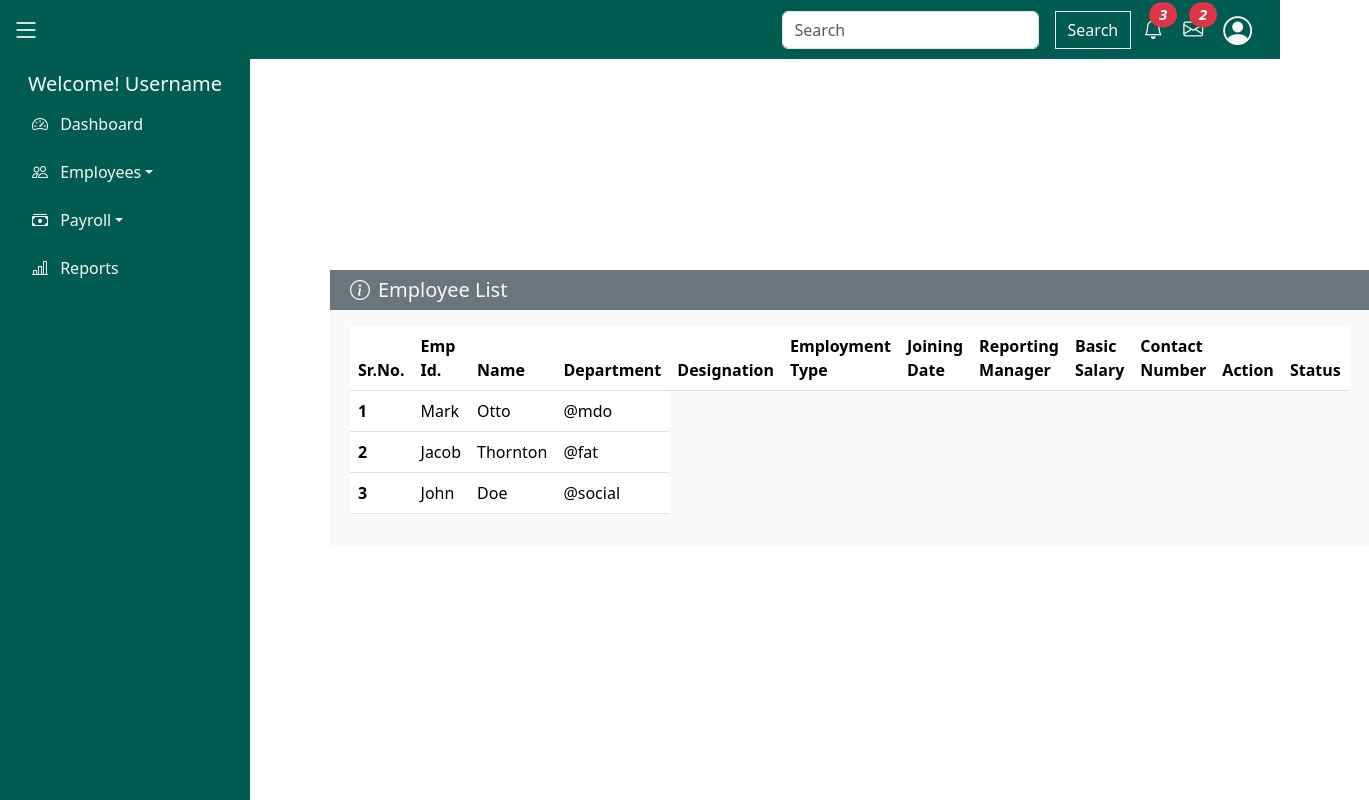
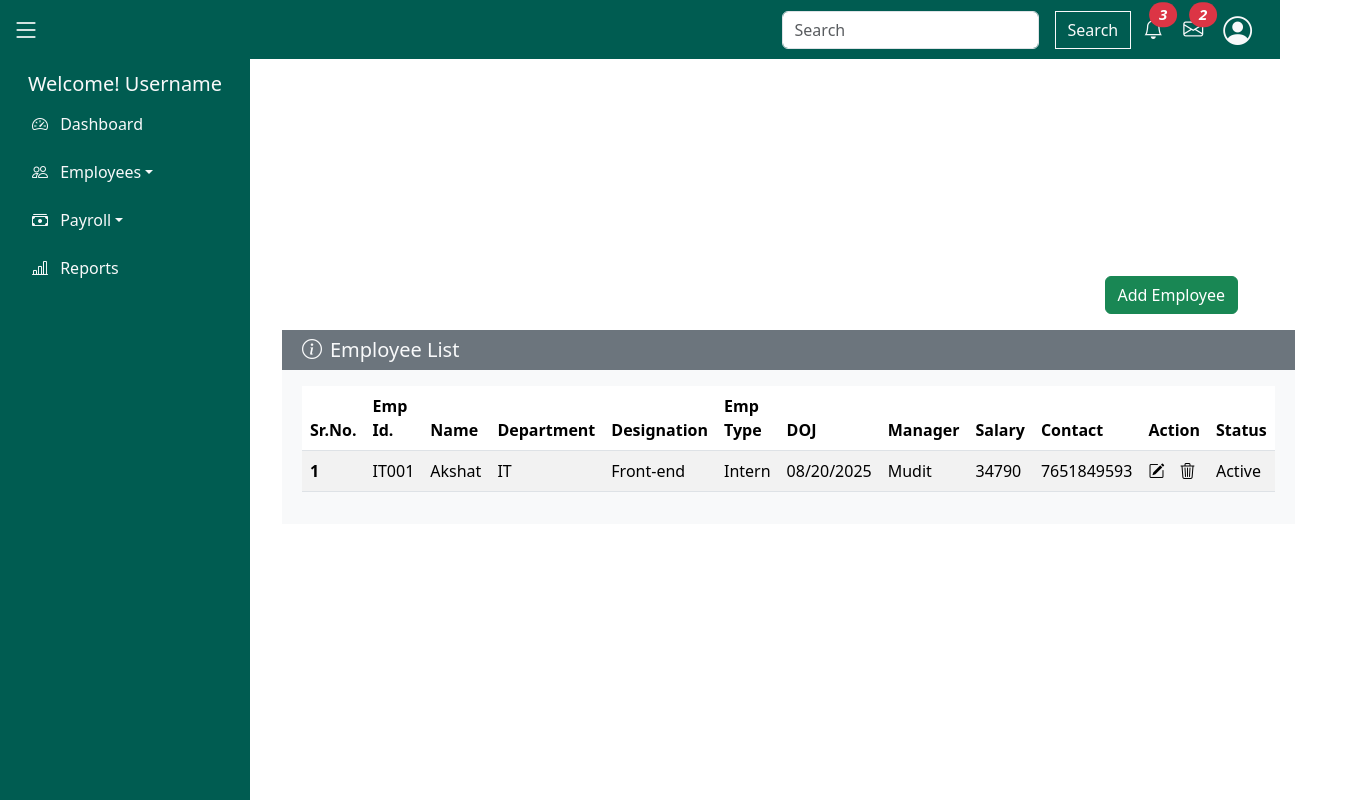
Before and after one commit to ankitsrajput/hrms, a React (Vite) app: page /admin/employees in a window 1280 px wide. Shown: the whole page, 1369 px wide, since content can reach past the window. Built offline with nearby package versions, Linux system fonts and the light colour scheme.

Commit message:
all emp update

```diff
--- a/src/Components/Admin/AddEmp.jsx
+++ b/src/Components/Admin/AddEmp.jsx
@@ -33,7 +33,7 @@ const AddEmp = () => {
                                 <input type="text" class="form-control" id="lname" />
                             </div>
                             <div class="col-md-4">
-                                <label for="empDob" class="form-label">Date of Birth</label>
+                                <label for="empDob" class="form-label">Date of Birth (MM/DD/YY)</label>
                                 <input type="date" class="form-control" id="empDob" />
                             </div>
                             <div class="col-md-4">
@@ -157,7 +157,7 @@ const AddEmp = () => {
                                 </select>
                             </div>
                             <div class="col-md-4">
-                                <label for="doj" class="form-label">Joining Date</label>
+                                <label for="doj" class="form-label">Joining Date (MM/DD/YY)</label>
                                 <input type="date" class="form-control" id="doj" />
                             </div>
                             <div class="col-md-4">
@@ -165,7 +165,7 @@ const AddEmp = () => {
                                 <input type="text" class="form-control" id="note1" />
                             </div>
                             <div class="col-md-4">
-                                <label for="dor" class="form-label">Date of Resignation</label>
+                                <label for="dor" class="form-label">Date of Resignation (MM/DD/YY)</label>
                                 <input type="date" class="form-control" id="dor" />
                             </div>
                             <div class="col-md-4">
--- a/src/Components/Admin/All-emp.jsx
+++ b/src/Components/Admin/All-emp.jsx
@@ -14,8 +14,11 @@ const Allemp = () => {
         <>
             <Navbar />
             <Sidebar />
+            <div className="modal-button-style">
+                <button type="button" class="btn btn-success" data-bs-toggle="modal" data-bs-target="#exampleModal">Add Employee</button>
+            </div>
             <div className="d-flex pt-3">
-                <div className="flex-grow-1 p-4" style={{ marginLeft: "250px" }}></div>
+                <div className="flex-grow-1" style={{ marginLeft: "250px" }}></div>
                 <div className="container bg-light">
                     <div className="row bg-secondary">
                         <h5 class="text-light  mt-2">
@@ -24,7 +27,7 @@ const Allemp = () => {
                         </h5>
                     </div>
                     <div class="row g-3 p-3">
-                        <table class="table">
+                        <table class="table table-striped table-hover">
                             <thead>
                                 <tr>
                                     <th scope="col">Sr.No.</th>
@@ -32,11 +35,11 @@ const Allemp = () => {
                                     <th scope="col">Name</th>
                                     <th scope="col">Department</th>
                                     <th scope="col">Designation</th>
-                                    <th scope="col">Employment Type</th>
-                                    <th scope="col">Joining Date</th>
-                                    <th scope="col">Reporting Manager</th>
-                                    <th scope="col">Basic Salary</th>
-                                    <th scope="col">Contact Number</th>
+                                    <th scope="col">Emp Type</th>
+                                    <th scope="col">DOJ</th>
+                                    <th scope="col">Manager</th>
+                                    <th scope="col">Salary</th>
+                                    <th scope="col">Contact</th>
                                     <th scope="col">Action</th>
                                     <th scope="col">Status</th>
                                 </tr>
@@ -44,21 +47,20 @@ const Allemp = () => {
                             <tbody>
                                 <tr>
                                     <th scope="row">1</th>
-                                    <td>Mark</td>
-                                    <td>Otto</td>
-                                    <td>@mdo</td>
-                                </tr>
-                                <tr>
-                                    <th scope="row">2</th>
-                                    <td>Jacob</td>
-                                    <td>Thornton</td>
-                                    <td>@fat</td>
-                                </tr>
-                                <tr>
-                                    <th scope="row">3</th>
-                                    <td>John</td>
-                                    <td>Doe</td>
-                                    <td>@social</td>
+                                    <td>IT001</td>
+                                    <td>Akshat</td>
+                                    <td>IT</td>
+                                    <td>Front-end</td>
+                                    <td>Intern</td>
+                                    <td>08/20/2025</td>
+                                    <td>Mudit</td>
+                                    <td>34790</td>
+                                    <td>7651849593</td>
+                                    <td className="action-style">
+                                        <i class="edit-icon bi bi-pencil-square" title="Edit" data-bs-toggle="modal" data-bs-target="#exampleModal"></i>
+                                        <i class="bi bi-trash3" title="Delete"></i>
+                                    </td>
+                                    <td>Active</td>
                                 </tr>
                             </tbody>
                         </table>
--- a/src/Components/Admin/admin.css
+++ b/src/Components/Admin/admin.css
@@ -59,3 +59,11 @@
 .sidebar.collapsed ~ .main-content {
   margin-left: 70px;
 }
+
+
+/* Dashboard AllEmp Action Button CSS */
+.action-style{
+    display: flex;
+    gap: 15px;
+    text-align: center;
+}
```
